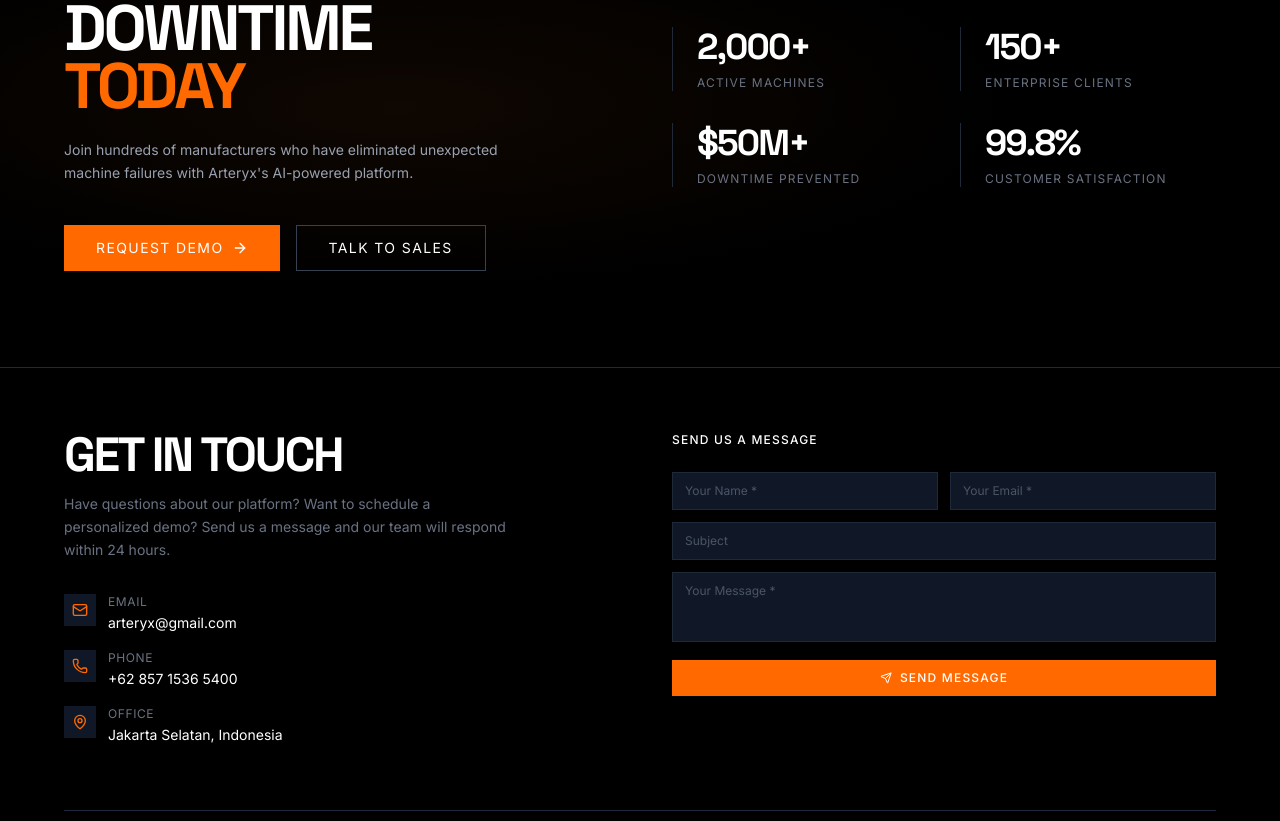
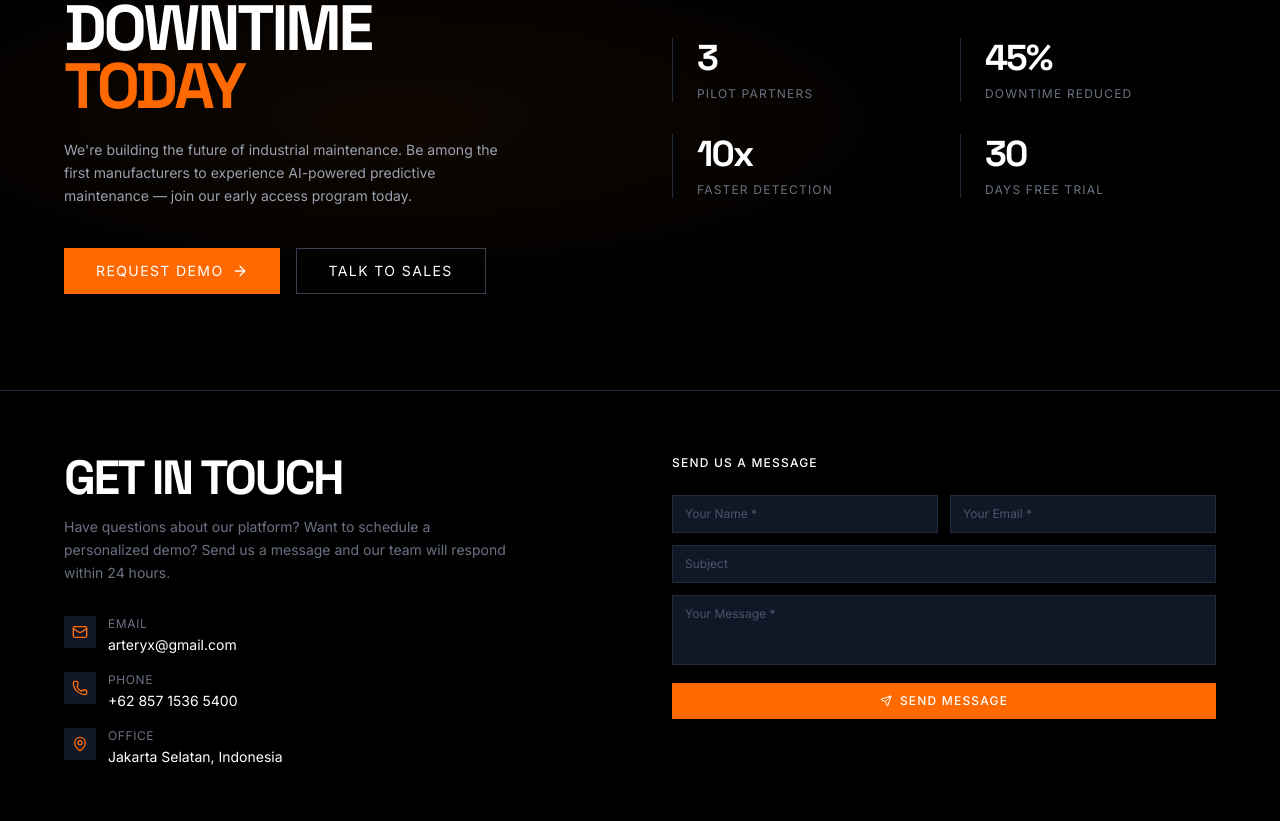
Before and after one commit to fajripramudi91/arteryx.website, a React (Vite) app: page / in a window 1280 px wide. Shown: the part 4780-5601 px from the top of the page. Built offline with nearby package versions, Linux system fonts and the light colour scheme.

Commit message:
Update CTASection.tsx

```diff
--- a/src/app/components/CTASection.tsx
+++ b/src/app/components/CTASection.tsx
@@ -7,10 +7,10 @@ import { DemoModal } from "./DemoModal";
 export function CTASection() {
   const [demoOpen, setDemoOpen] = useState(false);
   const stats = [
-    { num: 2000, suffix: "+", label: "Active Machines" },
-    { num: 150, suffix: "+", label: "Enterprise Clients" },
-    { num: 50, prefix: "$", suffix: "M+", label: "Downtime Prevented" },
-    { num: 99, suffix: ".8%", label: "Customer Satisfaction" },
+    { num: 3, suffix: "", label: "Pilot Partners" },
+    { num: 45, suffix: "%", label: "Downtime Reduced" },
+    { num: 10, suffix: "x", label: "Faster Detection" },
+    { num: 30, suffix: "", label: "Days Free Trial" },
   ];
 
   return (
@@ -53,7 +53,7 @@ export function CTASection() {
               className="mt-6 text-gray-400 max-w-md text-sm leading-relaxed"
               style={{ fontFamily: "Inter, sans-serif" }}
             >
-              Join hundreds of manufacturers who have eliminated unexpected machine failures with Arteryx's AI-powered platform.
+              We're building the future of industrial maintenance. Be among the first manufacturers to experience AI-powered predictive maintenance — join our early access program today.
             </motion.p>
 
             <motion.div
```
